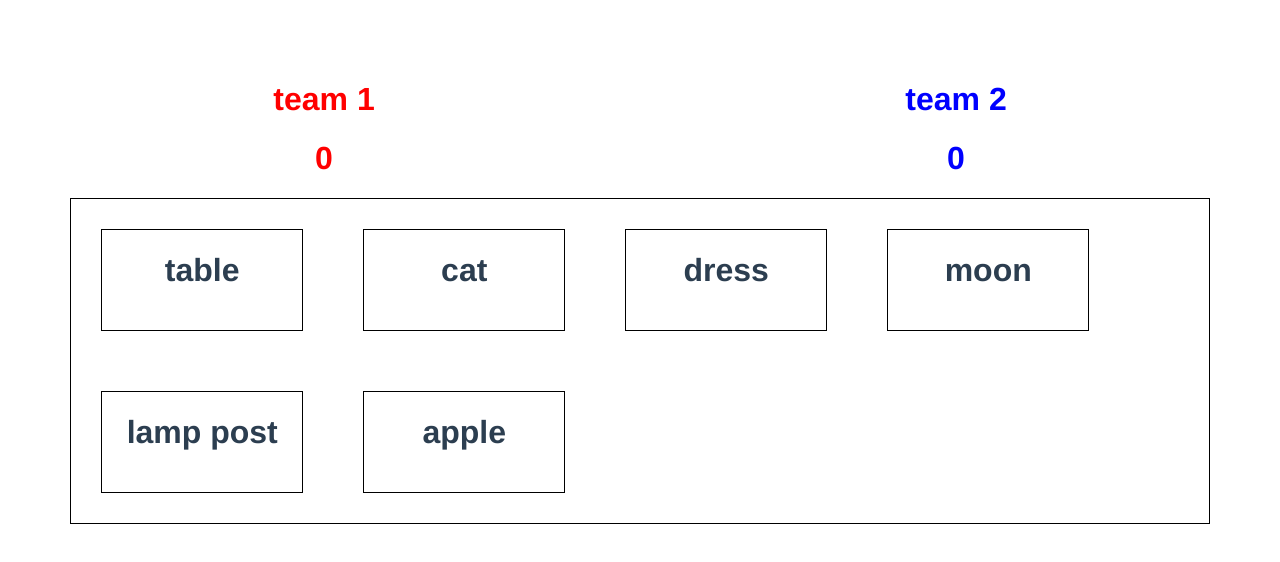
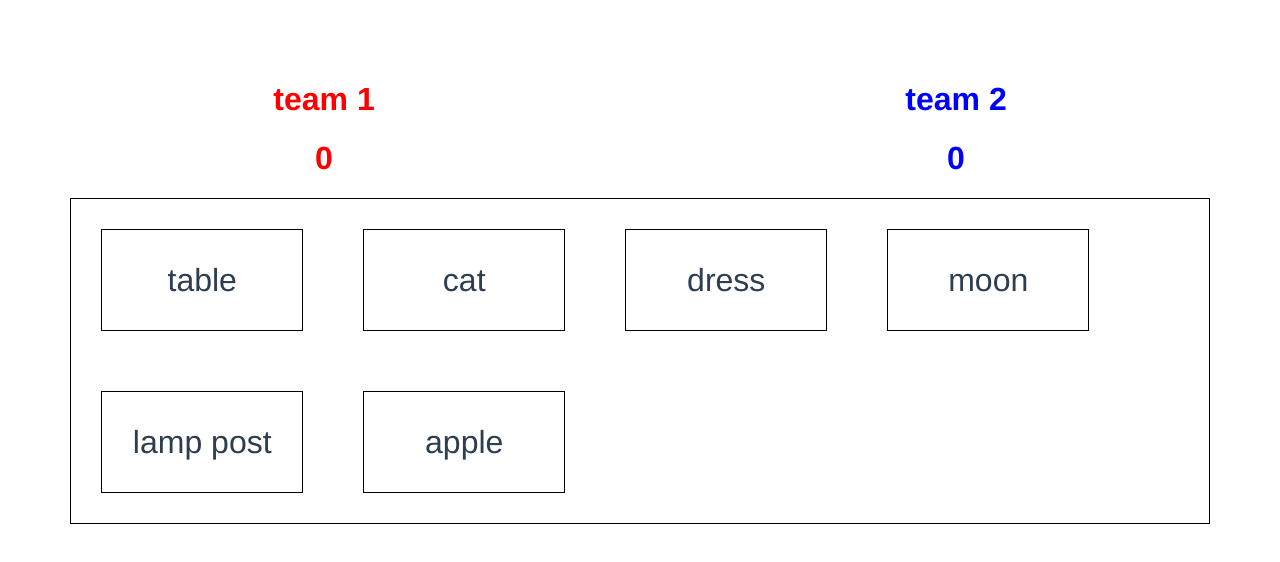
Before and after one commit to wwzeb/fe_codenames, a Vue app: page / in a window 1280 px wide. Shown: the top 562 px of the page. Built offline with nearby package versions, Linux system fonts and the light colour scheme.

Commit message:
styled codename titles a little

```diff
--- a/src/components/Codename.vue
+++ b/src/components/Codename.vue
@@ -1,6 +1,6 @@
 <template>
   <div class="codename">
-      <h1>{{ codename }}</h1>
+      <p class="title">{{ codename }}</p>
   </div>
 </template>
 
@@ -19,8 +19,12 @@ export default {
     height: 100px;
     display: flex;
     justify-content: center;
-    align-content: center;
+    align-items: center;
     border: 1px solid #000;
     margin: 30px;
 }
+.title {
+    margin: 0;
+    font-size: 2em;
+}
 </style>
```
